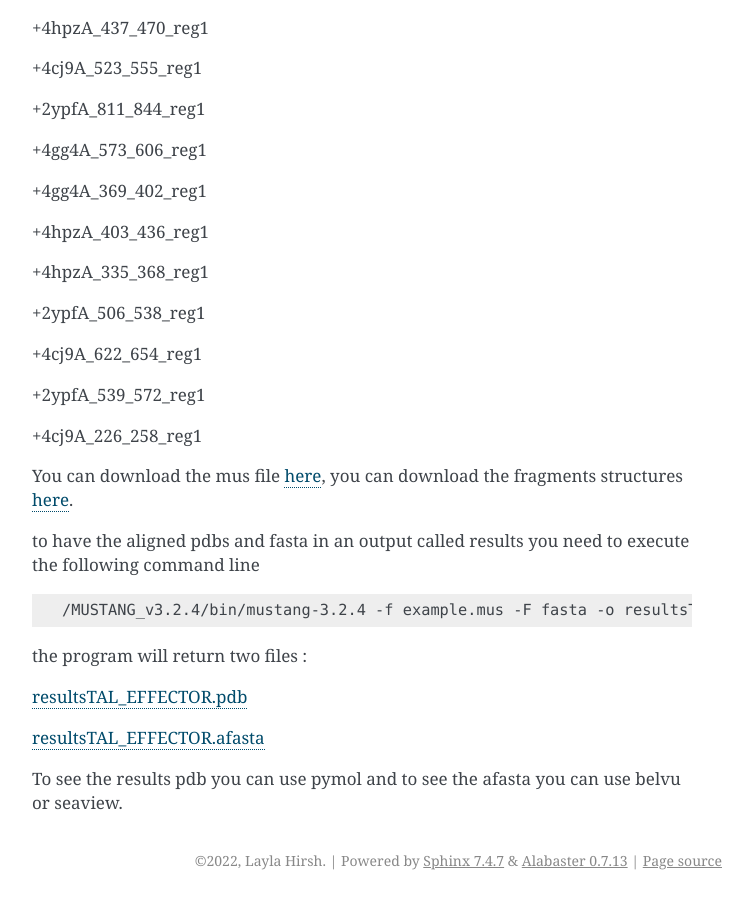
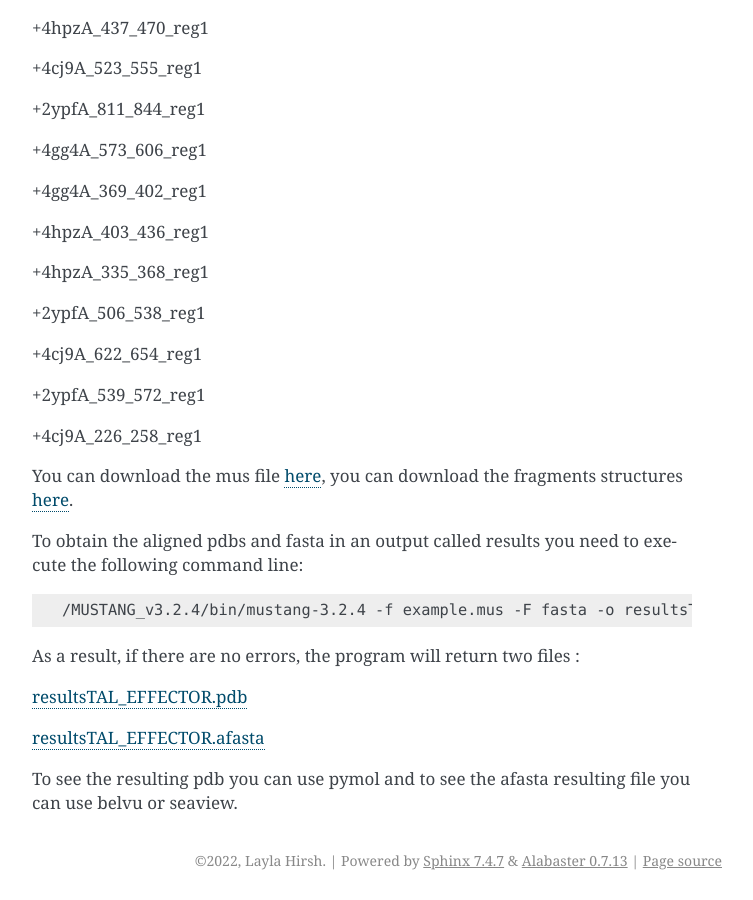
Before and after one commit to DraLaylaHirsh/MRFprofilesCreation, a Sphinx documentation site: the page built from docs/mustangHowto.rst, in a window 1280 px wide and 900 px high, scrolled down 2075 px. Shown: the whole window, without its empty margins (388-1141 px from the left). Built offline with Sphinx 7.4.7, drawn with Linux system fonts in a browser that asks for light colours.

Commit message:
Update mustangHowto.rst

```diff
--- a/docs/mustangHowto.rst
+++ b/docs/mustangHowto.rst
@@ -114,16 +114,16 @@ that are allocated in the folder   /home/mypc/SRUL/  you just need to create a f
 
 You can download the mus file  `here <https://github.com/DraLaylaHirsh/MRFprofilesCreation/blob/fee5c18e268941d3cec22cf4da90faca4a185fc7/docs/TAL_EFFECTOR.mus>`_, you can download the fragments structures `here <https://github.com/DraLaylaHirsh/MRFprofilesCreation/blob/780e8c5160e553ce8ee3e7b6ca540f47732cbc6e/SRUL.tar.gz>`_.
 
-to have the aligned pdbs and fasta in an output called results you need to execute the following command line
+To obtain the aligned pdbs and fasta in an output called results you need to execute the following command line:
 
 .. code-block:: runmustang
 
   /MUSTANG_v3.2.4/bin/mustang-3.2.4 -f example.mus -F fasta -o resultsTAL_EFFECTOR
 
-the program will return two files :
+As a result, if there are no errors, the program will return two files :
 
 `resultsTAL_EFFECTOR.pdb <https://github.com/DraLaylaHirsh/MRFprofilesCreation/blob/780e8c5160e553ce8ee3e7b6ca540f47732cbc6e/resultsTAL_EFFECTOR.pdb>`_
 
 `resultsTAL_EFFECTOR.afasta <https://github.com/DraLaylaHirsh/MRFprofilesCreation/blob/780e8c5160e553ce8ee3e7b6ca540f47732cbc6e/resultsTAL_EFFECTOR.afasta>`_
 
-To see the results pdb you can use pymol and to see the afasta you can use belvu or seaview.
+To see the resulting pdb you can use pymol and to see the afasta resulting file you can use belvu or seaview.
```
